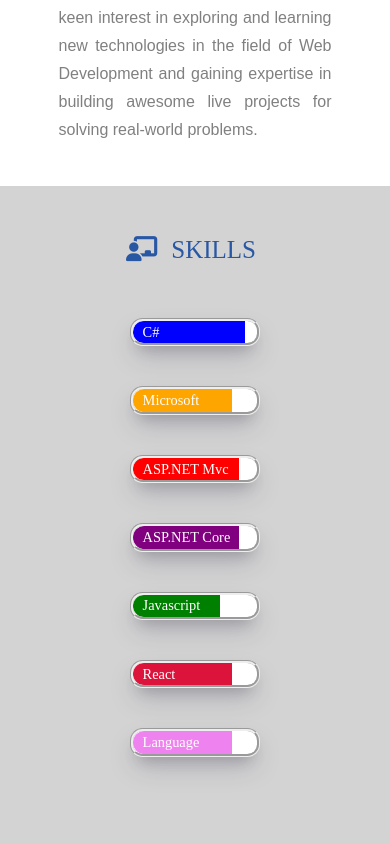
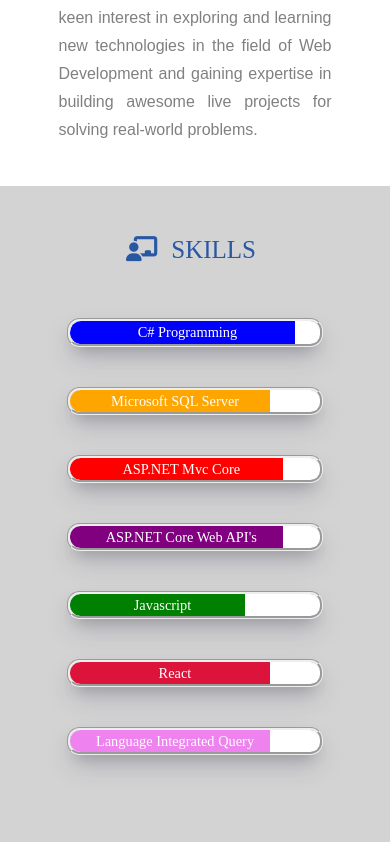
Before and after one commit to TERMINATOR-96/building-my-resume, a plain HTML site: page index.html in a window 390 px wide. Shown: the part 691-1535 px from the top of the page. Drawn offline with Linux system fonts and the light colour scheme.

Commit message:
Made skill indicators responsive

```diff
--- a/style.css
+++ b/style.css
@@ -150,9 +150,9 @@
 }
 
 .skill-progress {
-    width: 40%;
+    width: 250px;
     margin: 20px;
-    height: 1.4rem;
+    height: auto;
     overflow: hidden;
     border-style: groove;
     border-radius: 0.8rem;
@@ -161,12 +161,12 @@
 }
 
 .skill-progress>div {
-    border-radius: 20px 0px 0px 20px;
+    text-align: center;
+    border-radius: 0.8rem 0rem 0rem 0.8rem;
 }
 
 .skill-name {
-    padding-top: 1.8px;
-    padding-right: 5px;
+    padding: 1%;
 }
 
 .skill-name span {
```
